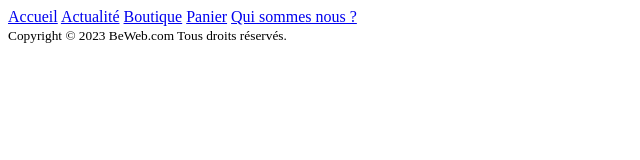
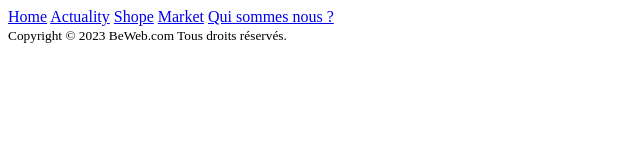
Before and after one commit to mikaelvery/git-exercise, a plain HTML site: page index.html in a window 1280 px wide. Shown: the full height of the page, 0-640 px from the left. Drawn offline with Linux system fonts and the light colour scheme.

Commit message:
correctif navabar

```diff
--- a/index.html
+++ b/index.html
@@ -7,10 +7,10 @@
 </head>
 <body>
     <nav class="navbar">
-        <a href="home">Accueil</a>
-        <a href="actu">Actualité</a>
-        <a href="shop">Boutique</a>
-        <a href="panier">Panier</a>
+        <a href="home">Home</a>
+        <a href="actu">Actuality</a>
+        <a href="shop">Shope</a>
+        <a href="panier">Market</a>
         <a href="notre structure">Qui sommes nous ?</a>
     </nav>
 
```
